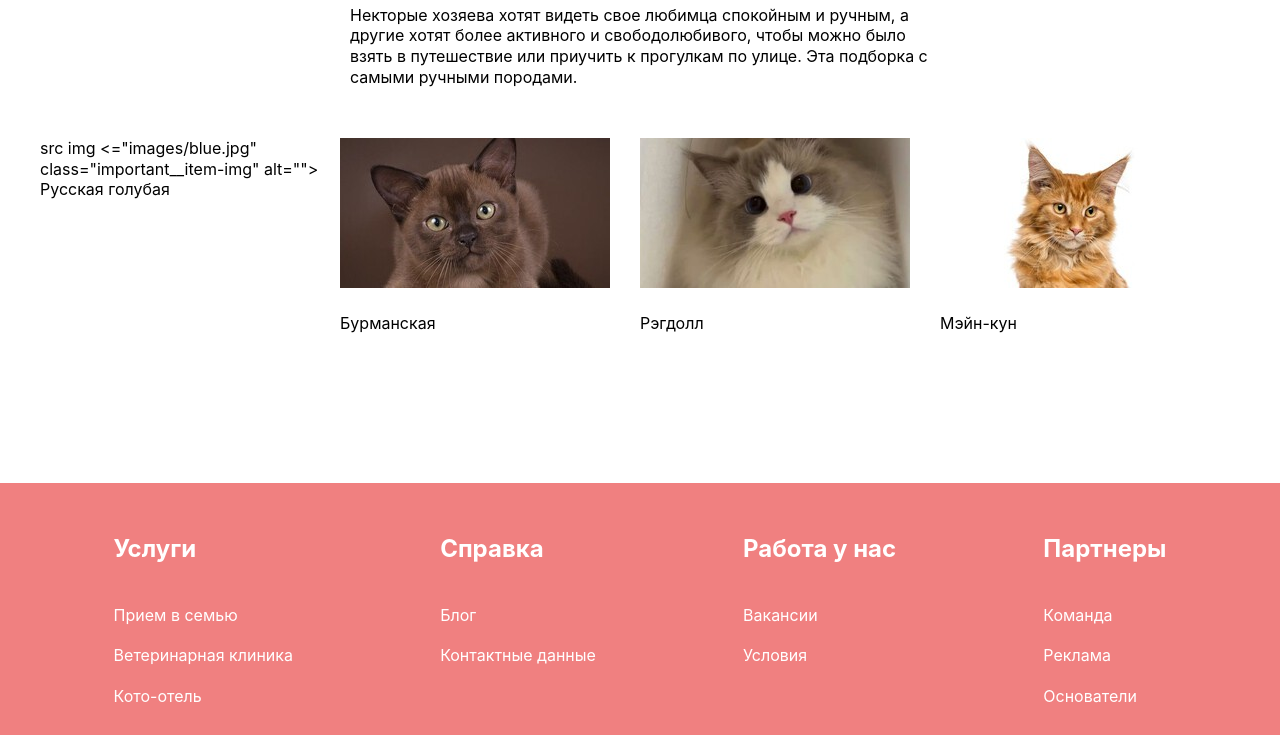
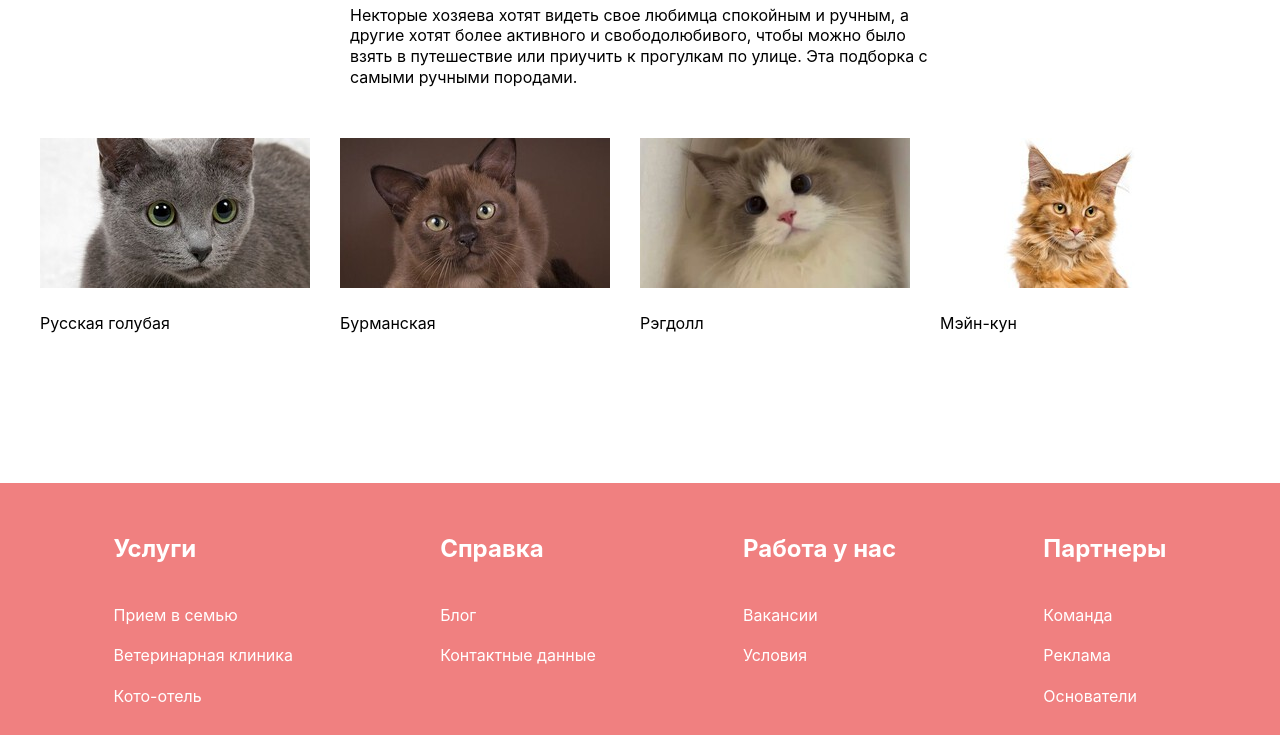
Before and after one commit to Craychek/likaopr.io, a plain HTML site: page index.html in a window 1280 px wide. Shown: the part 3020-3755 px from the top of the page. Drawn offline with nearby package versions, Linux system fonts and the light colour scheme.

Commit message:
Убрала тестовую функцию

```diff
--- a/index.html
+++ b/index.html
@@ -170,8 +170,7 @@
                     </p>
                     <ul class="important__list">
                         <li class="important__item">
-                            src img <="images/blue.jpg" class="important__item-img" alt="">
-                            <!-- <img class="important__item-img" src="img/blue.jpg" alt=""> -->
+                             <img class="important__item-img" src="img/blue.jpg" alt="">
                             <p class="important__item-text">
                                 Русская голубая
                             </p>
```
